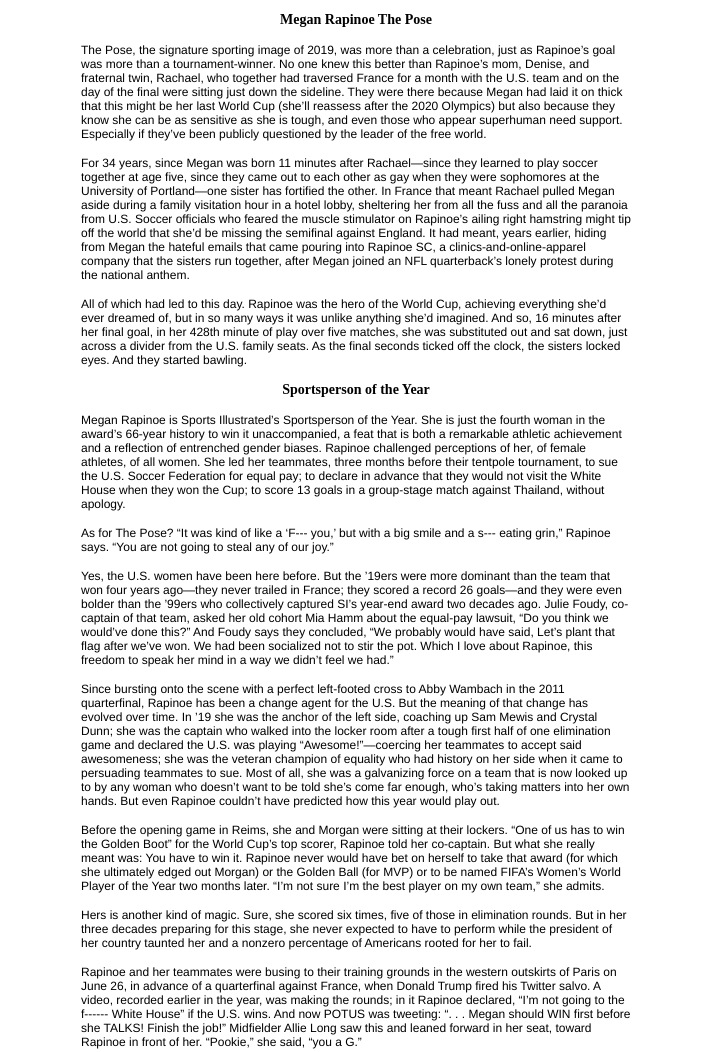
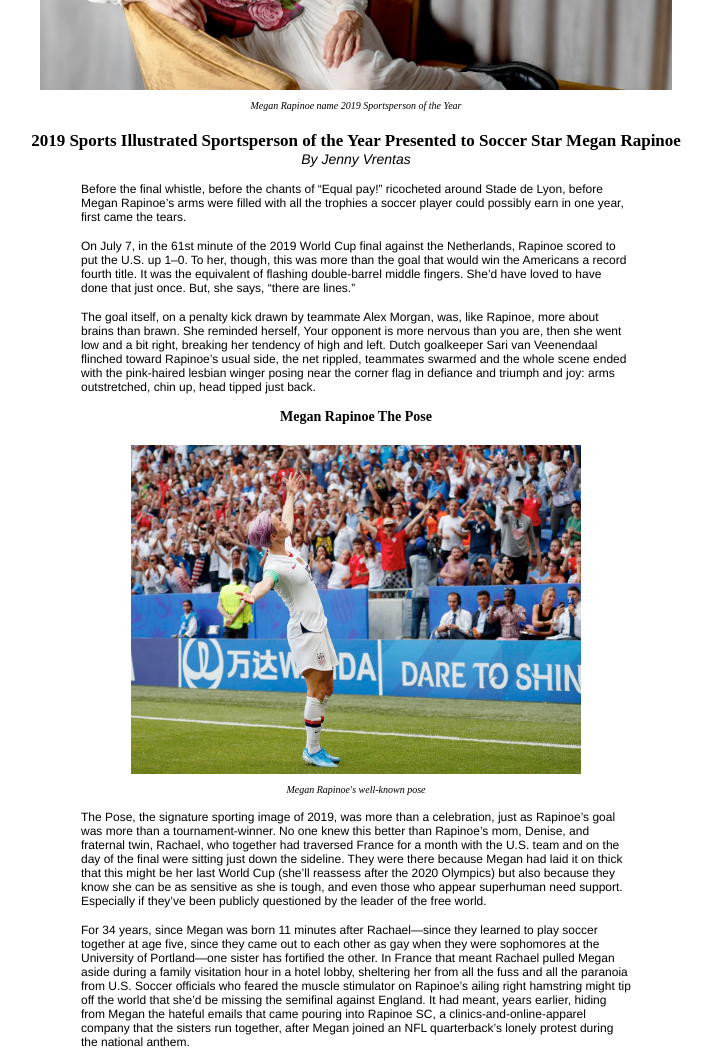
Before and after one commit to Jcarrieee/Jade-Draper-JOUR652, a plain HTML site: page midterm/index.html in a window 1280 px wide. Shown: the part 432-1484 px from the top of the page, without its empty margins (284-996 px from the left). Drawn offline with Linux system fonts and the light colour scheme.

Commit message:
images added

```diff
--- a/midterm/index.html
+++ b/midterm/index.html
@@ -9,20 +9,26 @@
     <body>
 
         <img src="images/masthead.jpg">
+          <img src="images/rapinoe1.jpg" alt="Megan Rapinoe Sportsperson of the Year">
+            <center>Megan Rapinoe name 2019 Sportsperson of the Year</center>
+
 
           <div id="content">
 
         <h1>2019 Sports Illustrated Sportsperson of the Year Presented to Soccer Star Megan Rapinoe</h1>
           <div id="byline">By Jenny Vrentas</div>
 
-
+<!--Story starts here-->
 <p>Before the final whistle, before the chants of “Equal pay!” ricocheted around Stade de Lyon, before Megan Rapinoe’s arms were filled with all the trophies a soccer player could possibly earn in one year, first came the tears.</p>
 
 <p>On July 7, in the 61st minute of the 2019 World Cup final against the Netherlands, Rapinoe scored to put the U.S. up 1–0. To her, though, this was more than the goal that would win the Americans a record fourth title. It was the equivalent of flashing double-barrel middle fingers. She’d have loved to have done that just once. But, she says, “there are lines.”</p>
 
 <p>The goal itself, on a penalty kick drawn by teammate Alex Morgan, was, like Rapinoe, more about brains than brawn. She reminded herself, Your opponent is more nervous than you are, then she went low and a bit right, breaking her tendency of high and left. Dutch goalkeeper Sari van Veenendaal flinched toward Rapinoe’s usual side, the net rippled, teammates swarmed and the whole scene ended with the pink-haired lesbian winger posing near the corner flag in defiance and triumph and joy: arms outstretched, chin up, head tipped just back.</p>
 
+<!--add image under subheading here-->
 <h2>Megan Rapinoe The Pose</h2>
+  <img src="images/rapinoe2.jpg" alt="Megan Rapinoe's well-known pose">
+    <center>Megan Rapinoe's well-known pose</center>
 
 <p>The Pose, the signature sporting image of 2019, was more than a celebration, just as Rapinoe’s goal was more than a tournament-winner. No one knew this better than Rapinoe’s mom, Denise, and fraternal twin, Rachael, who together had traversed France for a month with the U.S. team and on the day of the final were sitting just down the sideline. They were there because Megan had laid it on thick that this might be her last World Cup (she’ll reassess after the 2020 Olympics) but also because they know she can be as sensitive as she is tough, and even those who appear superhuman need support. Especially if they’ve been publicly questioned by the leader of the free world.</p>
 
@@ -30,7 +36,10 @@
 
 <p>All of which had led to this day. Rapinoe was the hero of the World Cup, achieving everything she’d ever dreamed of, but in so many ways it was unlike anything she’d imagined. And so, 16 minutes after her final goal, in her 428th minute of play over five matches, she was substituted out and sat down, just across a divider from the U.S. family seats. As the final seconds ticked off the clock, the sisters locked eyes. And they started bawling.</p>
 
+<!--Add image under subheading here-->
 <h2>Sportsperson of the Year</h2>
+  <img src="images/rapinoe8.jpg" alt="Megan Rapinoe named Sportsperson of the year in 2019">
+    <center>Megan Rapinoe named Sportsperson of the year in 2019</center>
 
 <p>Megan Rapinoe is Sports Illustrated’s Sportsperson of the Year. She is just the fourth woman in the award’s 66-year history to win it unaccompanied, a feat that is both a remarkable athletic achievement and a reflection of entrenched gender biases. Rapinoe challenged perceptions of her, of female athletes, of all women. She led her teammates, three months before their tentpole tournament, to sue the U.S. Soccer Federation for equal pay; to declare in advance that they would not visit the White House when they won the Cup; to score 13 goals in a group-stage match against Thailand, without apology.</p>
 
@@ -57,7 +66,10 @@
 
 <p>Megan Rapinoe is Sportsperson of the Year, though, not because of her newfound fame but because of how she’s handled it. She owned the biggest moment of her life and silenced all the doubts. Except, perhaps, her own.</p>
 
+<!--Add image under subheading here-->
 <h2>Standing up for What You Believe</h2>
+  <img src="images/rapinoe3.jpg" alt="Megan Rapinoe">
+    <center>Megan Rapinoe</center>
 
 <p>It’s early November and Rapinoe is standing on a frosty field in Greenwich, Conn., popping cough drops to combat a cold she picked up after having spent maybe three days at home in the last month. She and Rachael held a soccer clinic in Farming­ville, N.Y., last night; today they have two more sold-out sessions, 175 kids each, before Megan will rush to catch a flight to Columbus for the last national team camp of the year. Denise and the twins’ Aunt Melissa are working the check-in desk, and there’s no security here—which is fine, except when it comes to Megan separating from the crowd for a bathroom break, which proves more challenging than getting one past Van Veenendaal in Lyon.</p>
 
@@ -80,6 +92,8 @@ PQ2_V1
 <p>When U.S. Soccer released a statement during the Thailand match saying that players and coaches were expected to stand for the anthem “as part of the privilege to represent your country,” and when Rapinoe was benched or kept off the roster for friendlies in October and November, and when again she was left off the roster for the ­SheBelieves Cup the following spring, yes, she worried that it all spelled the end of her days as a U.S. player. At the time coach Jill Ellis chalked up the moves to roster churn and to the right ACL tear that Rapinoe was still rehabbing. But Rapinoe insists “that’s not the reason I was not on those rosters.” She says the decisions were never fully explained, but the time line married precisely: She didn’t play again for the national team until after the federation passed a rule stating that all players “shall stand respectfully” for the anthem. (Ellis, who stepped down from her U.S. job in July, maintains she made “football decisions” without any direction from the federation. “Was [kneeling] the appropriate thing to do in a national team jersey? I didn’t know,” Ellis says. “But I certainly understood it, and in no way was I saying, You can’t do it.”)</p>
 
 <p>In the end, “it just so happens that I came back with a vengeance, better than I had ever been,” Rapinoe says. “And then it was like, Well, you are stuck with me now.”</p>
+<!--Story ends here-->
+<!--Input related links below-->
       </div>
     </body>
 </html>
--- a/midterm/stylesheet.css.css
+++ b/midterm/stylesheet.css.css
@@ -3,6 +3,7 @@
   width: 900px;
 }
 
+/*Headline*/
 h1 {
   font-family:"Times New Roman", serif;
   font-size:17px;
@@ -13,7 +14,7 @@ h1 {
   margin-left:10;
   margin-right:10;
 }
-
+/*Subheadings*/
 h2 {
   font-family:"Times New Roman", serif;
   font-size:14px;
@@ -21,6 +22,7 @@ h2 {
   text-align:Center;
 
 }
+
 
 #byline {
 font-family: Helvetica, sans-serif;
@@ -34,8 +36,15 @@ img {
   margin-left: auto;
   margin-right: auto;
   margin-top:20px;
-  margin-bottom:15px;
+  margin-bottom:10px;
   width: 50%;
+}
+/*Captions*/
+center {
+  font-family: "Times New Roman", serif;
+  font-size:10px;
+  font-style:italic;
+  margin-top:0;
 }
 
 p {
```
